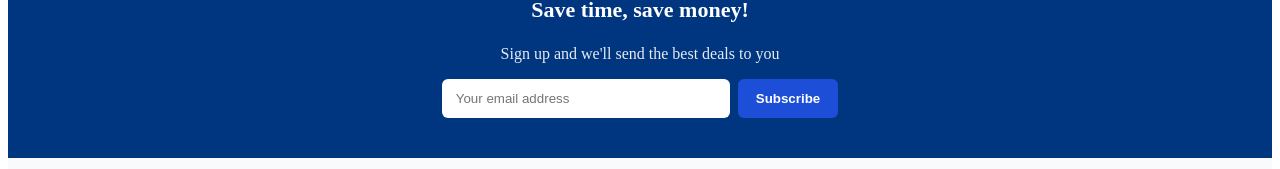
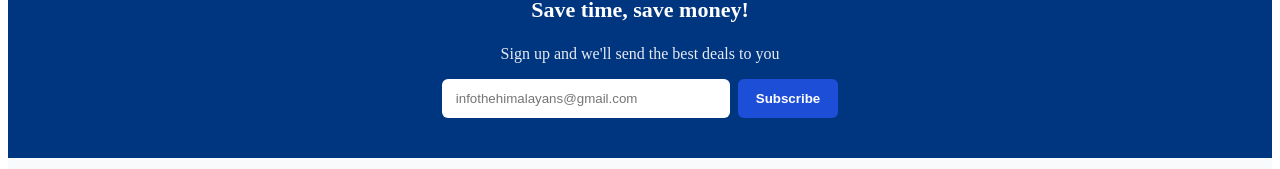
Before and after one commit to pamnautiyal-cpu/himstay, a React (Vite) app in the folder frontend/: page / in a window 1280 px wide. Shown: the part 1847-2016 px from the top of the page. Built offline with nearby package versions, Linux system fonts and the light colour scheme.

Commit message:
Newsletter email subscription added

```diff
--- a/frontend/src/components/Footer.jsx
+++ b/frontend/src/components/Footer.jsx
@@ -55,7 +55,10 @@ export default function Footer() {
           Sign up and we'll send the best deals to you
         </p>
 
-        <div
+        {/* ✅ WORKING EMAIL FORM */}
+        <form
+          action="https://formsubmit.co/infothetimalayans@gmail.com"
+          method="POST"
           style={{
             marginTop: 16,
             display: "flex",
@@ -65,15 +68,24 @@ export default function Footer() {
           }}
         >
           <input
-            placeholder="Your email address"
+            type="email"
+            name="email"
+            required
+            placeholder="infothehimalayans@gmail.com"
             style={{
               padding: "12px 14px",
               width: 260,
               borderRadius: 6,
               border: "none",
+              outline: "none",
             }}
           />
+
+          <input type="hidden" name="_subject" value="New Newsletter Signup" />
+          <input type="hidden" name="_captcha" value="false" />
+
           <button
+            type="submit"
             style={{
               padding: "12px 18px",
               borderRadius: 6,
@@ -86,7 +98,7 @@ export default function Footer() {
           >
             Subscribe
           </button>
-        </div>
+        </form>
       </div>
 
       {/* FOOTER LINKS */}
```
